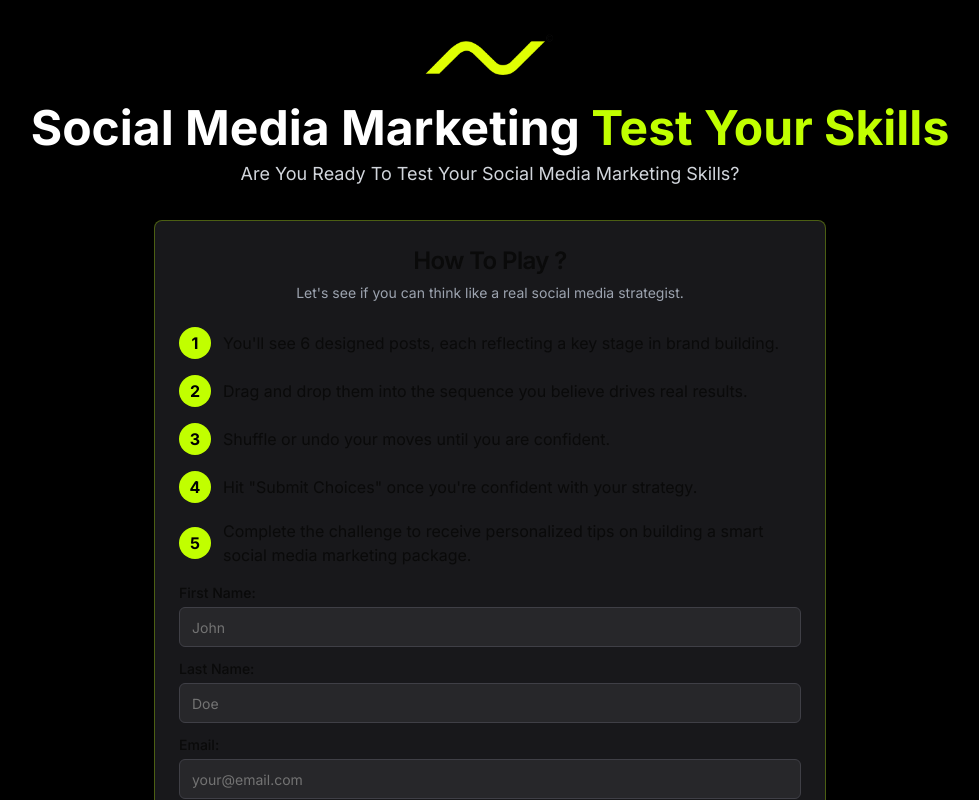
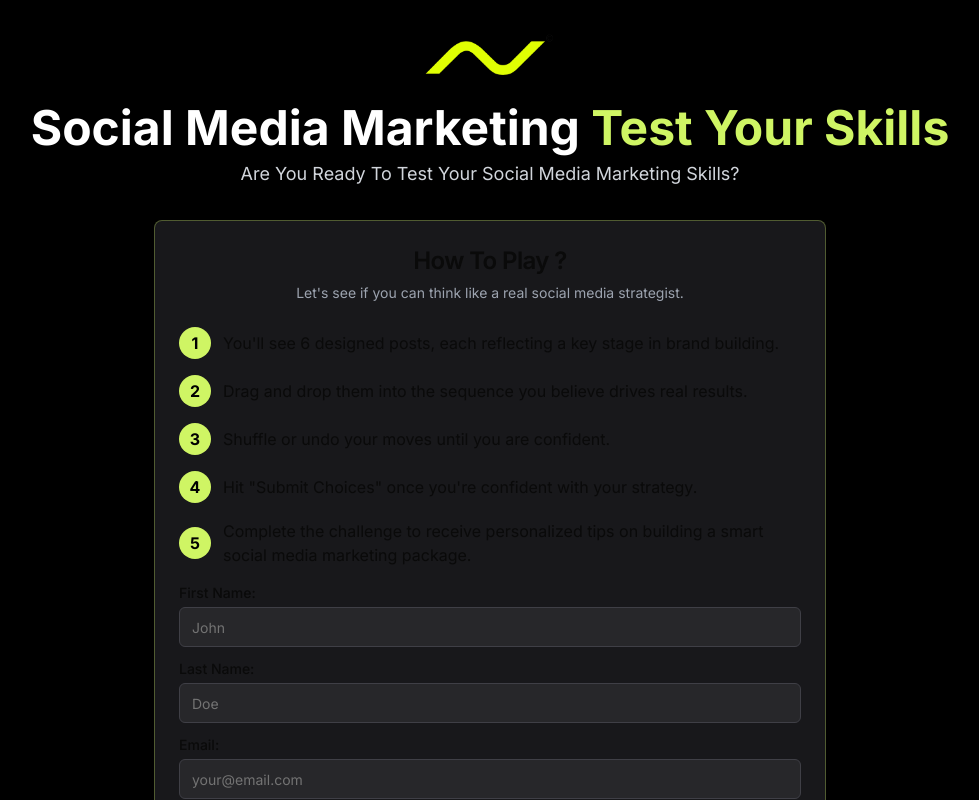
Before and after one commit to HaseeburRehma/lead-magnet, a Next.js app: page / in a window 1280 px wide. Shown: the top 800 px of the page, without its empty margins (150-1129 px from the left). Built offline with nearby package versions, Linux system fonts and the light colour scheme.

Commit message:
redesign layout

```diff
--- a/components/game-container.tsx
+++ b/components/game-container.tsx
@@ -138,7 +138,7 @@ export default function GameContainer() {
           <img src="/images/alev-logo.png" alt="Alev Digital" className="h-12" />
         </div>
         <h1 className="text-4xl md:text-5xl font-bold text-center mb-2">
-          Social Media Marketing <span className="text-[#c1ff00]">Test Your Skills</span>
+          Social Media Marketing <span className="text-[#cff564]">Test Your Skills</span>
         </h1>
         {gameState === "intro" ? (
           <p className="text-center text-lg text-gray-300">Are You Ready To Test Your Social Media Marketing Skills?</p>
--- a/components/game-header.tsx
+++ b/components/game-header.tsx
@@ -36,12 +36,12 @@ export default function GameHeader({ lives, timeLeft, setTimeLeft, onTimeUp }: G
     <div className="flex justify-between items-center mb-6 p-4 bg-zinc-900 rounded-lg">
       <div className="flex items-center">
         {[...Array(3)].map((_, i) => (
-          <Heart key={i} className={`w-6 h-6 mr-1 ${i < lives ? "text-[#c1ff00] fill-[#c1ff00]" : "text-gray-600"}`} />
+          <Heart key={i} className={`w-6 h-6 mr-1 ${i < lives ? "text-[#cff564] fill-[#cff564]" : "text-gray-600"}`} />
         ))}
         <span className="ml-2">{lives} lives left</span>
       </div>
 
-      <div className={`text-xl font-mono font-bold ${timeLeft < 10 ? "text-red-500" : "text-[#c1ff00]"}`}>
+      <div className={`text-xl font-mono font-bold ${timeLeft < 10 ? "text-red-500" : "text-[#cff564]"}`}>
         {formatTime(timeLeft)}
       </div>
     </div>
--- a/components/game-intro.tsx
+++ b/components/game-intro.tsx
@@ -131,7 +131,7 @@ export default function GameIntro({ onStart }: GameIntroProps) {
   }
 
   return (
-    <Card className="bg-zinc-900 border-[#c1ff00]/30 max-w-2xl mx-auto">
+    <Card className="bg-zinc-900 border-[#cff564]/30 max-w-2xl mx-auto">
       <CardHeader>
         <CardTitle className="text-2xl text-center">How To Play ?</CardTitle>
         <CardDescription className="text-center text-gray-400">
@@ -141,31 +141,31 @@ export default function GameIntro({ onStart }: GameIntroProps) {
       <CardContent className="space-y-4">
         <div className="grid gap-4">
           <div className="flex items-center gap-3">
-            <div className="bg-[#c1ff00] text-black w-8 h-8 rounded-full flex items-center justify-center font-bold">
+            <div className="bg-[#cff564] text-black w-8 h-8 rounded-full flex items-center justify-center font-bold">
               1
             </div>
             <p>You'll see 6 designed posts, each reflecting a key stage in brand building.</p>
           </div>
           <div className="flex items-center gap-3">
-            <div className="bg-[#c1ff00] text-black w-8 h-8 rounded-full flex items-center justify-center font-bold">
+            <div className="bg-[#cff564] text-black w-8 h-8 rounded-full flex items-center justify-center font-bold">
               2
             </div>
             <p>Drag and drop them into the sequence you believe drives real results.</p>
           </div>
           <div className="flex items-center gap-3">
-            <div className="bg-[#c1ff00] text-black w-8 h-8 rounded-full flex items-center justify-center font-bold">
+            <div className="bg-[#cff564] text-black w-8 h-8 rounded-full flex items-center justify-center font-bold">
               3
             </div>
             <p>Shuffle or undo your moves until you are confident.</p>
           </div>
           <div className="flex items-center gap-3">
-            <div className="bg-[#c1ff00] text-black w-8 h-8 rounded-full flex items-center justify-center font-bold">
+            <div className="bg-[#cff564] text-black w-8 h-8 rounded-full flex items-center justify-center font-bold">
               4
             </div>
             <p>Hit "Submit Choices" once you're confident with your strategy.</p>
           </div>
           <div className="flex items-center gap-3 flex-wrap md:flex-nowrap">
-            <div className="bg-[#c1ff00] text-black w-8 h-8 rounded-full flex items-center justify-center font-bold shrink-0">
+            <div className="bg-[#cff564] text-black w-8 h-8 rounded-full flex items-center justify-center font-bold shrink-0">
               5
             </div>
             <p>
@@ -185,7 +185,7 @@ export default function GameIntro({ onStart }: GameIntroProps) {
               placeholder="John"
               value={firstName}
               onChange={(e) => setFirstName(e.target.value)}
-              className="bg-zinc-800 border-zinc-700 focus:border-[#c1ff00] focus:ring-[#c1ff00]"
+              className="bg-zinc-800 border-zinc-700 focus:border-[#cff564] focus:ring-[#cff564]"
               disabled={isSubmitting}
             />
             {errors.firstName && <p className="text-red-500 text-sm mt-1">{errors.firstName}</p>}
@@ -201,7 +201,7 @@ export default function GameIntro({ onStart }: GameIntroProps) {
               placeholder="Doe"
               value={lastName}
               onChange={(e) => setLastName(e.target.value)}
-              className="bg-zinc-800 border-zinc-700 focus:border-[#c1ff00] focus:ring-[#c1ff00]"
+              className="bg-zinc-800 border-zinc-700 focus:border-[#cff564] focus:ring-[#cff564]"
               disabled={isSubmitting}
             />
             {errors.lastName && <p className="text-red-500 text-sm mt-1">{errors.lastName}</p>}
@@ -217,7 +217,7 @@ export default function GameIntro({ onStart }: GameIntroProps) {
               placeholder="your@email.com"
               value={email}
               onChange={(e) => setEmail(e.target.value)}
-              className="bg-zinc-800 border-zinc-700 focus:border-[#c1ff00] focus:ring-[#c1ff00]"
+              className="bg-zinc-800 border-zinc-700 focus:border-[#cff564] focus:ring-[#cff564]"
               disabled={isSubmitting}
             />
             {errors.email && <p className="text-red-500 text-sm mt-1">{errors.email}</p>}
@@ -233,7 +233,7 @@ export default function GameIntro({ onStart }: GameIntroProps) {
               placeholder="Company Name"
               value={company}
               onChange={(e) => setCompany(e.target.value)}
-              className="bg-zinc-800 border-zinc-700 focus:border-[#c1ff00] focus:ring-[#c1ff00]"
+              className="bg-zinc-800 border-zinc-700 focus:border-[#cff564] focus:ring-[#cff564]"
               disabled={isSubmitting}
             />
             {errors.company && <p className="text-red-500 text-sm mt-1">{errors.company}</p>}
@@ -258,7 +258,7 @@ export default function GameIntro({ onStart }: GameIntroProps) {
       <CardFooter>
         <Button
           onClick={handleSubmit}
-          className="w-full bg-[#c1ff00] hover:bg-[#a8e600] text-black font-bold"
+          className="w-full bg-[#cff564] hover:bg-[#a8e600] text-black font-bold"
           disabled={isSubmitting}
         >
           {isSubmitting ? "Submitting..." : "Start Challenge"}
--- a/components/game-over.tsx
+++ b/components/game-over.tsx
@@ -35,14 +35,14 @@ export default function GameOver({ onTryAgain }: GameOverProps) {
         </div>
       </CardContent>
       <CardFooter className="flex flex-col space-y-3">
-        <Button onClick={onTryAgain} className="w-full bg-[#c1ff00] hover:bg-[#a8e600] text-black font-bold">
+        <Button onClick={onTryAgain} className="w-full bg-[#cff564] hover:bg-[#a8e600] text-black font-bold">
           Try Again
         </Button>
         <a
           href="https://alevdigital.com/contact"
           target="_blank"
           rel="noopener noreferrer"
-          className="text-[#c1ff00] hover:underline text-sm"
+          className="text-[#cff564] hover:underline text-sm"
         >
           Contact Alev Digital
         </a>
--- a/components/game-success.tsx
+++ b/components/game-success.tsx
@@ -12,17 +12,17 @@ interface GameSuccessProps {
 
 export default function GameSuccess({ name, email, onPlayAgain }: GameSuccessProps) {
   return (
-    <Card className="bg-zinc-900 border-[#c1ff00]/30 max-w-2xl mx-auto">
+    <Card className="bg-zinc-900 border-[#cff564]/30 max-w-2xl mx-auto">
       <CardHeader>
         <div className="flex justify-center mb-4">
-          <CheckCircle className="h-16 w-16 text-[#c1ff00]" />
+          <CheckCircle className="h-16 w-16 text-[#cff564]" />
         </div>
         <CardTitle className="text-3xl text-center">Thank You, {name}!</CardTitle>
         <CardDescription className="text-center text-lg text-gray-400">We've received your submission</CardDescription>
       </CardHeader>
       <CardContent className="space-y-4 text-center">
         <p className="text-xl font-medium">We'll get back to you through email:</p>
-        <p className="text-[#c1ff00] font-bold">{email}</p>
+        <p className="text-[#cff564] font-bold">{email}</p>
 
         <div className="bg-zinc-800 p-6 rounded-lg mt-6">
           <h3 className="text-lg font-medium mb-2">What's Next?</h3>
@@ -33,14 +33,14 @@ export default function GameSuccess({ name, email, onPlayAgain }: GameSuccessPro
         </div>
       </CardContent>
       <CardFooter className="flex flex-col space-y-3">
-        <Button onClick={onPlayAgain} className="w-full bg-[#c1ff00] hover:bg-[#a8e600] text-black font-bold">
+        <Button onClick={onPlayAgain} className="w-full bg-[#cff564] hover:bg-[#a8e600] text-black font-bold">
           Play Again
         </Button>
         <a
           href="https://alevdigital.com/contact"
           target="_blank"
           rel="noopener noreferrer"
-          className="text-[#c1ff00] hover:underline text-sm"
+          className="text-[#cff564] hover:underline text-sm"
         >
           Visit Alev Digital
         </a>
```
